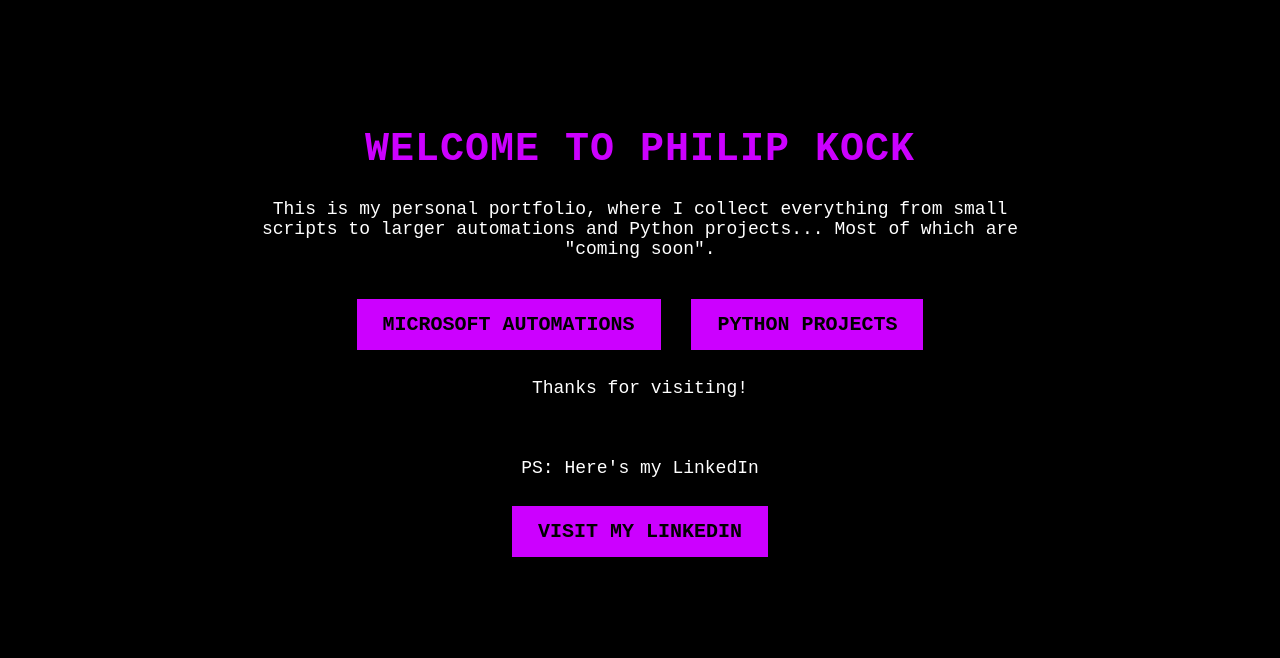
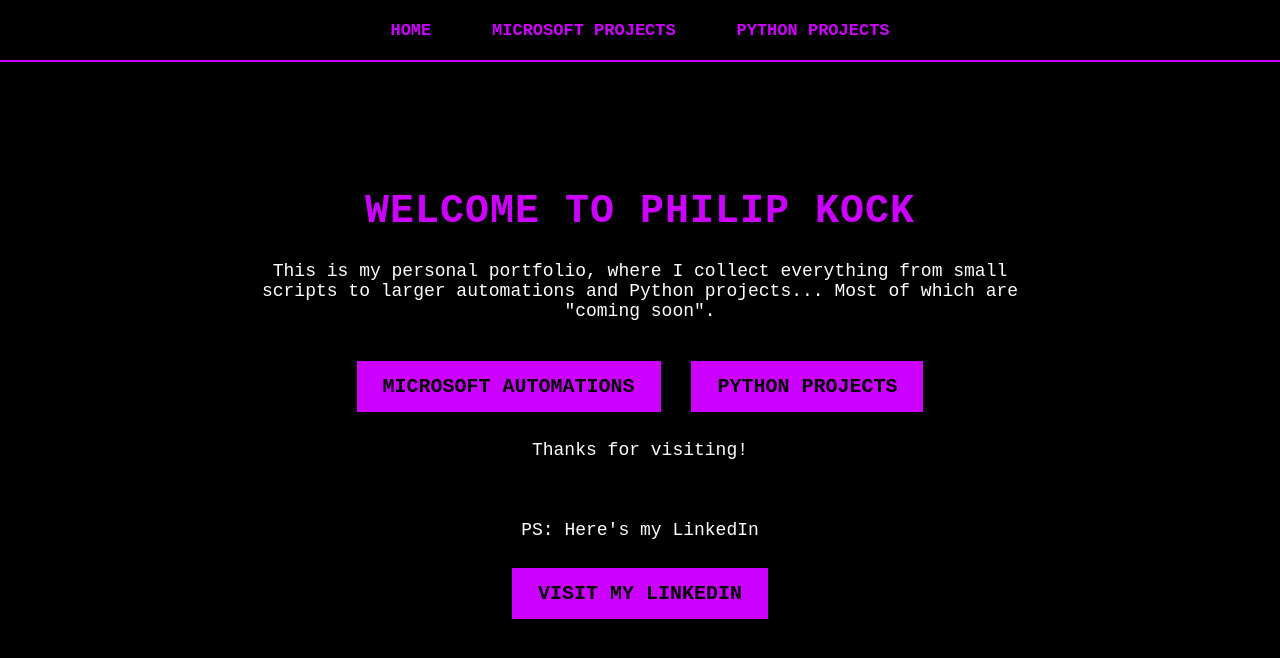
Before and after one commit to philipKock/mit-website, a plain HTML site: page index.html in a window 1280 px wide. Drawn offline with Linux system fonts and the light colour scheme.

Commit message:
Added top naviation and styling improvements

```diff
--- a/index.html
+++ b/index.html
@@ -8,6 +8,13 @@
     <link rel="icon" href="favicon.png" type="image/png">
 </head>
 <body>
+
+    <nav class="topnav">
+       <a href="index.html">Home</a>
+       <a href="microsoft.html">Microsoft Projects</a>
+       <a href="python.html">Python Projects</a>
+   </nav>
+
     <div class="container">
         <h1>Welcome to Philip Kock</h1>
         <p>This is my personal portfolio, where I collect everything from small scripts to larger automations and Python projects... Most of which are "coming soon".</p>
--- a/style.css
+++ b/style.css
@@ -73,3 +73,24 @@ h1 {
     font-size: 16px;
     line-height: 1.5;
 }
+
+.topnav {
+    background-color: #000;
+    border-bottom: 2px solid #cc00ff;
+    padding: 20px 20px;
+    text-align: center;
+}
+
+.topnav a {
+    color: #cc00ff;
+    text-decoration: none;
+    margin: 0 25px;
+    font-weight: bold;
+    text-transform: uppercase;
+    font-size: 17px;
+    transition: 0.3s;
+}
+
+.topnav a:hover {
+    color: #fff;
+}
```
Also changed, not shown: microsoft.html (+7 -0 lines), python.html (+7 -0 lines).
